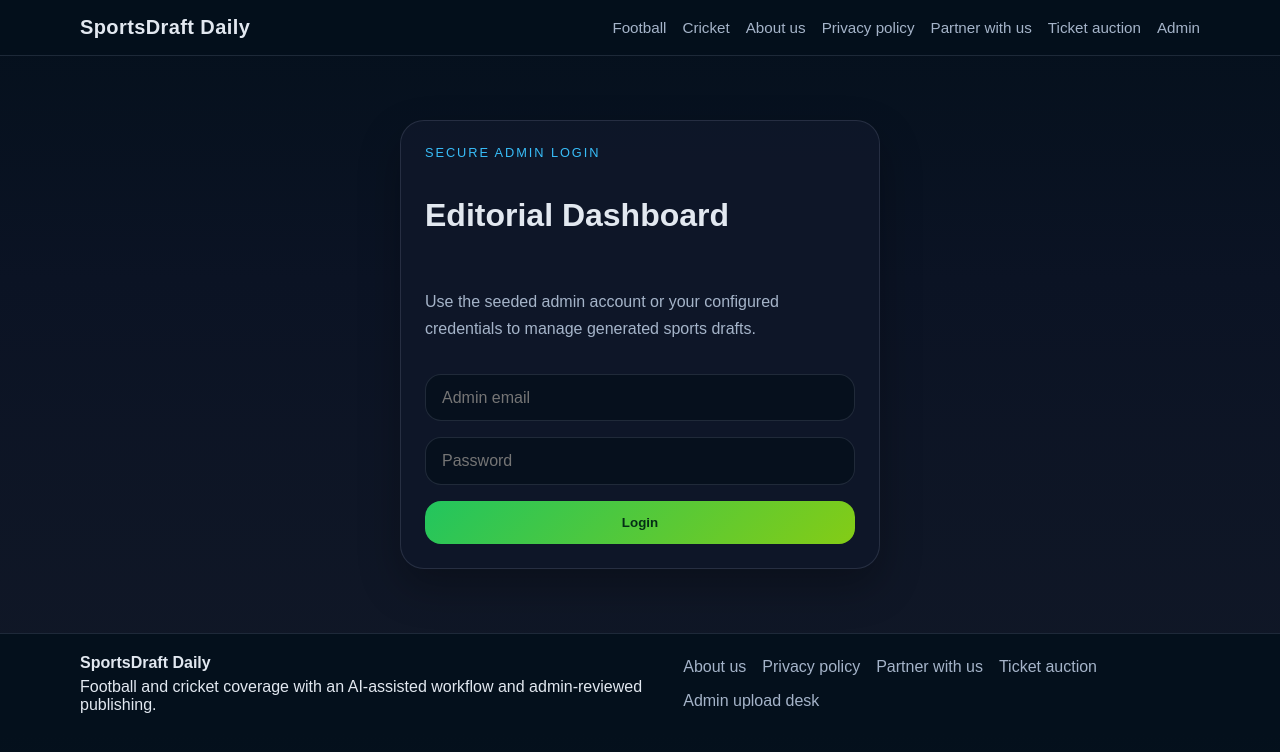
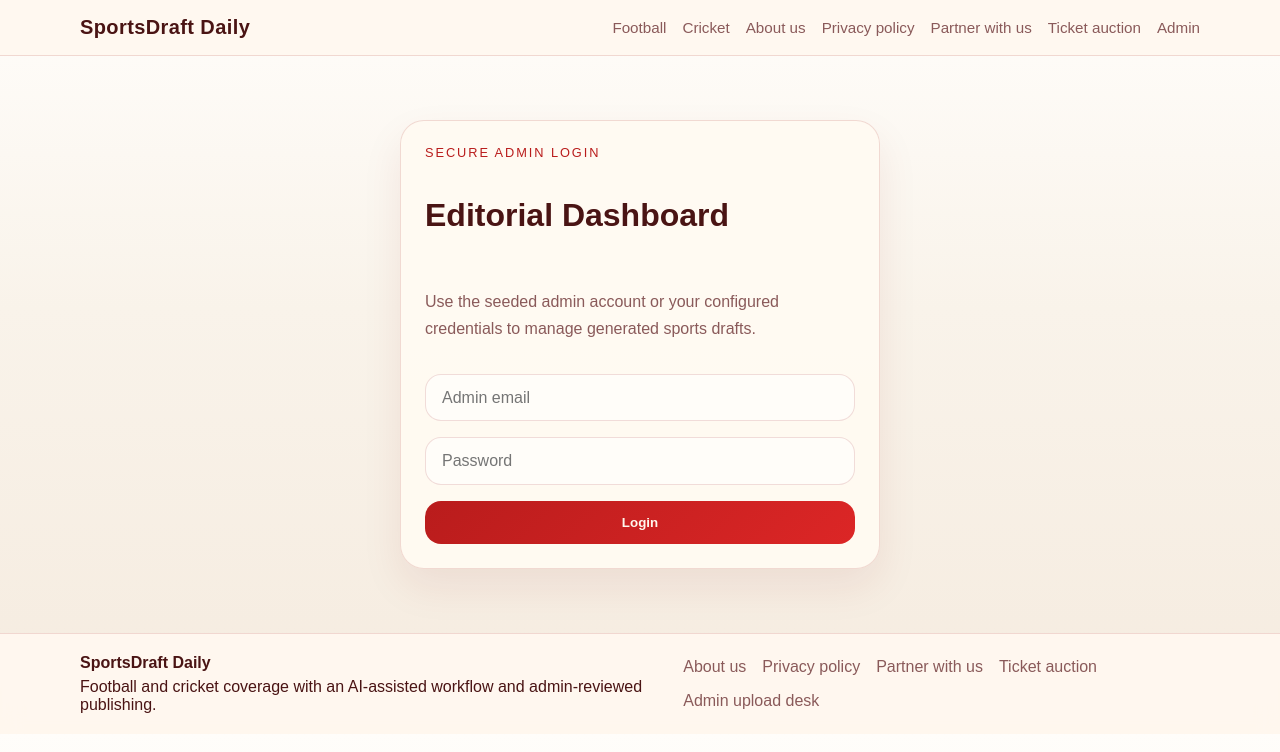
Before and after one commit to rajputram1240/cricBlog, a Next.js app: page /admin/login in a window 1280 px wide. Shown: the top 752 px of the page. Built offline with nearby package versions, Linux system fonts and the light colour scheme.

Commit message:
Update site theme to creamy red palette

```diff
--- a/app/globals.css
+++ b/app/globals.css
@@ -1,39 +1,39 @@
 :root {
-  color-scheme: dark;
-  --bg: #06121f;
-  --panel: #0f172a;
-  --panel-2: #111827;
-  --text: #e2e8f0;
-  --muted: #a5b4c9;
-  --line: rgba(148, 163, 184, 0.18);
-  --accent: #22c55e;
-  --accent-2: #f59e0b;
-  --accent-3: #38bdf8;
-  --success: #10b981;
-  --danger: #f43f5e;
+  color-scheme: light;
+  --bg: #f9f3ea;
+  --panel: #fffaf2;
+  --panel-2: #fff4e8;
+  --text: #4a1414;
+  --muted: #8a5a5a;
+  --line: rgba(154, 26, 26, 0.14);
+  --accent: #b91c1c;
+  --accent-2: #dc2626;
+  --accent-3: #ef4444;
+  --success: #15803d;
+  --danger: #b91c1c;
 }
 * { box-sizing: border-box; }
-html, body { margin: 0; padding: 0; background: linear-gradient(180deg, #04101c, #0b1324 38%, #111827); color: var(--text); font-family: Arial, Helvetica, sans-serif; }
+html, body { margin: 0; padding: 0; background: linear-gradient(180deg, #fffdfa, #f9f3ea 42%, #f5ebdf); color: var(--text); font-family: Arial, Helvetica, sans-serif; }
 a { color: inherit; text-decoration: none; }
 img { max-width: 100%; display: block; }
 .shell { width: min(1120px, calc(100% - 2rem)); margin: 0 auto; }
-.site-header, .site-footer { border-color: var(--line); background: rgba(4, 16, 28, 0.9); backdrop-filter: blur(10px); }
+.site-header, .site-footer { border-color: var(--line); background: rgba(255, 248, 240, 0.94); backdrop-filter: blur(10px); }
 .site-header { border-bottom: 1px solid var(--line); position: sticky; top: 0; z-index: 20; }
 .site-footer { border-top: 1px solid var(--line); margin-top: 3rem; }
 .header-row { display: flex; align-items: center; justify-content: space-between; padding: 1rem 0; gap: 1rem; }
 .footer-copy { display: grid; gap: 0.35rem; }
 .brand { font-weight: 900; font-size: 1.25rem; letter-spacing: 0.02em; }
 .nav-links { display: flex; gap: 1rem; color: var(--muted); font-size: 0.95rem; flex-wrap: wrap; }
-.nav-links a:hover, .footer-links a:hover, .text-link:hover { color: white; }
+.nav-links a:hover, .footer-links a:hover, .text-link:hover { color: var(--accent); }
 .hero-shell { position: relative; overflow: hidden; }
 .sports-hero-shell::before {
   content: '';
   position: absolute;
   inset: 0;
   background:
-    radial-gradient(circle at 12% 18%, rgba(34, 197, 94, 0.2), transparent 24%),
-    radial-gradient(circle at 86% 16%, rgba(245, 158, 11, 0.18), transparent 24%),
-    linear-gradient(135deg, rgba(56, 189, 248, 0.12), transparent 42%);
+    radial-gradient(circle at 12% 18%, rgba(220, 38, 38, 0.12), transparent 24%),
+    radial-gradient(circle at 86% 16%, rgba(185, 28, 28, 0.1), transparent 24%),
+    linear-gradient(135deg, rgba(239, 68, 68, 0.08), transparent 42%);
   pointer-events: none;
 }
 .hero-landing { display: grid; gap: 2rem; padding-top: 4rem; }
@@ -47,9 +47,9 @@ img { max-width: 100%; display: block; }
   gap: 0.5rem;
   padding: 0.45rem 0.85rem;
   border-radius: 999px;
-  background: rgba(34, 197, 94, 0.14);
-  color: #bbf7d0;
-  border: 1px solid rgba(34, 197, 94, 0.35);
+  background: rgba(220, 38, 38, 0.08);
+  color: var(--accent);
+  border: 1px solid rgba(220, 38, 38, 0.2);
   font-size: 0.85rem;
   font-weight: 700;
 }
@@ -58,19 +58,19 @@ img { max-width: 100%; display: block; }
 .utility-chip {
   padding: 0.7rem 0.95rem;
   border-radius: 999px;
-  background: rgba(15, 23, 42, 0.78);
-  border: 1px solid rgba(56, 189, 248, 0.24);
-  color: #dbeafe;
+  background: rgba(255, 245, 238, 0.9);
+  border: 1px solid rgba(220, 38, 38, 0.16);
+  color: #7f1d1d;
   font-size: 0.9rem;
 }
-.hero-scoreboard { position: relative; border: 1px solid rgba(245, 158, 11, 0.18); }
+.hero-scoreboard { position: relative; border: 1px solid rgba(220, 38, 38, 0.18); }
 .scoreboard-body { gap: 1.25rem; }
 .scoreboard-top { display: flex; align-items: center; justify-content: space-between; gap: 1rem; }
 .scoreboard-tag {
   padding: 0.4rem 0.8rem;
   border-radius: 999px;
-  background: rgba(56, 189, 248, 0.16);
-  color: #bae6fd;
+  background: rgba(220, 38, 38, 0.1);
+  color: var(--accent);
   font-size: 0.82rem;
   font-weight: 700;
 }
@@ -82,18 +82,18 @@ img { max-width: 100%; display: block; }
   gap: 1rem;
   padding: 1rem;
   border-radius: 20px;
-  border: 1px solid rgba(148, 163, 184, 0.14);
+  border: 1px solid rgba(154, 26, 26, 0.12);
 }
 .score-line span:last-child { font-size: 1.35rem; font-weight: 900; }
-.football-line { background: linear-gradient(90deg, rgba(34, 197, 94, 0.12), rgba(15, 23, 42, 0.6)); }
-.cricket-line { background: linear-gradient(90deg, rgba(245, 158, 11, 0.14), rgba(15, 23, 42, 0.6)); }
+.football-line { background: linear-gradient(90deg, rgba(254, 226, 226, 0.9), rgba(255, 250, 242, 0.95)); }
+.cricket-line { background: linear-gradient(90deg, rgba(254, 242, 242, 0.92), rgba(255, 244, 232, 0.98)); }
 .feature-title { font-size: clamp(1.6rem, 2vw, 2.4rem); margin: 0; line-height: 1.2; }
 .feature-list { display: grid; gap: 1rem; }
 .highlights-grid, .fan-zone-grid { display: grid; gap: 1.25rem; grid-template-columns: repeat(3, minmax(0, 1fr)); }
 .fan-zone-grid { grid-template-columns: repeat(2, minmax(0, 1fr)); }
 .sports-panel {
-  background: linear-gradient(180deg, rgba(15, 23, 42, 0.84), rgba(17, 24, 39, 0.72));
-  border-color: rgba(56, 189, 248, 0.16);
+  background: linear-gradient(180deg, rgba(255, 250, 242, 0.98), rgba(255, 244, 232, 0.94));
+  border-color: rgba(220, 38, 38, 0.12);
 }
 .feature-card h3, .info-card h2, .fan-zone-card h2 { margin: 0; }
 .info-grid { display: grid; gap: 1.25rem; grid-template-columns: repeat(3, minmax(0, 1fr)); }
@@ -107,30 +107,30 @@ img { max-width: 100%; display: block; }
 .hero { gap: 1.5rem; padding: 2rem 0 1rem; }
 .hero h1 { font-size: clamp(2.4rem, 5vw, 4.5rem); margin: 0; line-height: 1.03; }
 .hero p { max-width: 760px; color: var(--muted); line-height: 1.7; font-size: 1.05rem; }
-.card { background: rgba(15, 23, 42, 0.88); border: 1px solid var(--line); border-radius: 24px; overflow: hidden; box-shadow: 0 18px 42px rgba(0,0,0,0.28); }
+.card { background: rgba(255, 250, 242, 0.96); border: 1px solid var(--line); border-radius: 24px; overflow: hidden; box-shadow: 0 18px 42px rgba(127, 29, 29, 0.08); }
 .card-body { padding: 1.25rem; display: grid; gap: 1rem; }
 .grid-3 { display: grid; gap: 1.25rem; grid-template-columns: repeat(3, minmax(0, 1fr)); }
 .grid-2 { display: grid; gap: 1.25rem; grid-template-columns: repeat(2, minmax(0, 1fr)); }
 .blog-card { transition: transform 0.18s ease, box-shadow 0.18s ease, border-color 0.18s ease; }
-.blog-card:hover { transform: translateY(-4px); box-shadow: 0 20px 48px rgba(0, 0, 0, 0.34); border-color: rgba(34, 197, 94, 0.28); }
+.blog-card:hover { transform: translateY(-4px); box-shadow: 0 20px 48px rgba(127, 29, 29, 0.14); border-color: rgba(220, 38, 38, 0.28); }
 .blog-card-image { width: 100%; height: 240px; object-fit: cover; }
 .blog-card-title { font-size: 1.5rem; margin: 0 0 0.75rem; }
 .eyebrow-row, .meta-row { display: flex; gap: 0.6rem; align-items: center; flex-wrap: wrap; color: var(--muted); font-size: 0.85rem; }
-.eyebrow-row { text-transform: uppercase; letter-spacing: 0.12em; color: var(--accent-3); }
+.eyebrow-row { text-transform: uppercase; letter-spacing: 0.12em; color: var(--accent); }
 .muted-text { color: var(--muted); line-height: 1.7; }
 .text-link { color: var(--accent); font-weight: 700; }
-.filter-grid, .admin-form-grid { display: grid; gap: 1rem; grid-template-columns: repeat(4, minmax(0, 1fr)); padding: 1.25rem; background: rgba(15, 23, 42, 0.82); border: 1px solid rgba(56, 189, 248, 0.14); border-radius: 24px; }
-.input, textarea, select { width: 100%; background: #06101d; border: 1px solid var(--line); color: var(--text); padding: 0.85rem 1rem; border-radius: 16px; font: inherit; }
+.filter-grid, .admin-form-grid { display: grid; gap: 1rem; grid-template-columns: repeat(4, minmax(0, 1fr)); padding: 1.25rem; background: rgba(255, 248, 240, 0.96); border: 1px solid rgba(220, 38, 38, 0.12); border-radius: 24px; }
+.input, textarea, select { width: 100%; background: #fffdf9; border: 1px solid var(--line); color: var(--text); padding: 0.85rem 1rem; border-radius: 16px; font: inherit; }
 textarea { min-height: 140px; resize: vertical; }
 .button { border: none; border-radius: 16px; padding: 0.9rem 1.2rem; font-weight: 700; cursor: pointer; transition: transform 0.18s ease, opacity 0.18s ease; }
 .button:hover { transform: translateY(-1px); }
-.button-primary { background: linear-gradient(135deg, var(--accent), #84cc16); color: #052e16; }
-.button-secondary { background: #162235; color: var(--text); border: 1px solid rgba(56, 189, 248, 0.18); }
+.button-primary { background: linear-gradient(135deg, var(--accent), var(--accent-2)); color: #fff7ed; }
+.button-secondary { background: #fff7ed; color: var(--accent); border: 1px solid rgba(220, 38, 38, 0.16); }
 .button-success { background: var(--success); color: white; }
 .button-danger { background: var(--danger); color: white; }
-.panel { background: rgba(15, 23, 42, 0.65); border: 1px solid var(--line); border-radius: 24px; padding: 1.25rem; }
+.panel { background: rgba(255, 250, 242, 0.9); border: 1px solid var(--line); border-radius: 24px; padding: 1.25rem; }
 .stats-grid { display: grid; grid-template-columns: repeat(6, minmax(0, 1fr)); gap: 1rem; }
-.stat-card { padding: 1rem; border-radius: 20px; background: rgba(30, 41, 59, 0.7); border: 1px solid var(--line); }
+.stat-card { padding: 1rem; border-radius: 20px; background: rgba(255, 244, 232, 0.9); border: 1px solid var(--line); }
 .stat-label { color: var(--muted); font-size: 0.85rem; }
 .stat-value { font-size: 1.8rem; font-weight: 800; margin-top: 0.25rem; }
 .table-wrap { overflow-x: auto; }
@@ -142,17 +142,17 @@ th, td { padding: 0.9rem 0.75rem; text-align: left; border-bottom: 1px solid var
 .badge-approved { background: rgba(16,185,129,0.22); color: #a7f3d0; }
 .badge-published { background: rgba(56,189,248,0.22); color: #bae6fd; }
 .badge-rejected { background: rgba(244,63,94,0.22); color: #fecdd3; }
-.article { background: rgba(15,23,42,0.8); border: 1px solid var(--line); border-radius: 28px; overflow: hidden; }
+.article { background: rgba(255,250,242,0.96); border: 1px solid var(--line); border-radius: 28px; overflow: hidden; }
 .article-content { padding: 1.5rem; }
 .article-content h1, .article-content h2, .article-content h3 { line-height: 1.2; }
-.article-content p { color: #cbd5e1; line-height: 1.8; }
-.kicker { color: var(--accent-3); text-transform: uppercase; letter-spacing: 0.15em; font-size: 0.8rem; }
+.article-content p { color: #6b3f3f; line-height: 1.8; }
+.kicker { color: var(--accent); text-transform: uppercase; letter-spacing: 0.15em; font-size: 0.8rem; }
 .split { display: grid; gap: 1.5rem; grid-template-columns: 2fr 1fr; }
 .empty-state { padding: 2rem; text-align: center; color: var(--muted); }
 .login-card { width: min(480px, calc(100% - 2rem)); margin: 4rem auto; padding: 1.5rem; }
 .form-stack { display: grid; gap: 1rem; }
 .inline-actions { display: flex; gap: 0.75rem; flex-wrap: wrap; align-items: center; }
-.markdown-preview { white-space: pre-wrap; line-height: 1.8; color: #cbd5e1; }
+.markdown-preview { white-space: pre-wrap; line-height: 1.8; color: #6b3f3f; }
 @media (max-width: 960px) {
   .grid-3, .stats-grid, .split, .grid-2, .filter-grid, .admin-form-grid, .sports-hero-grid, .highlights-grid, .info-grid, .fan-zone-grid, .content-admin-grid { grid-template-columns: 1fr; }
   .header-row, .footer-layout, .section-heading, .scoreboard-top, .admin-hero { flex-direction: column; align-items: flex-start; }
@@ -180,7 +180,7 @@ th, td { padding: 0.9rem 0.75rem; text-align: left; border-bottom: 1px solid var
   grid-template-columns: repeat(3, minmax(0, 1fr));
 }
 .content-editor-card {
-  background: rgba(6, 18, 31, 0.72);
+  background: rgba(255, 244, 232, 0.9);
 }
 .info-page {
   min-height: calc(100vh - 220px);
@@ -197,12 +197,12 @@ th, td { padding: 0.9rem 0.75rem; text-align: left; border-bottom: 1px solid var
   font-size: clamp(2rem, 4vw, 3.25rem);
 }
 .info-page-lead {
-  color: #dbeafe;
+  color: #6b3f3f;
   font-size: 1.1rem;
   line-height: 1.8;
 }
 .info-page-body p {
-  color: #cbd5e1;
+  color: #6b3f3f;
   line-height: 1.9;
   font-size: 1.02rem;
 }
@@ -218,11 +218,11 @@ th, td { padding: 0.9rem 0.75rem; text-align: left; border-bottom: 1px solid var
 .ticket-price-box { min-width: 110px; text-align: right; }
 .ticket-price-box strong { display: block; font-size: 1.8rem; }
 .ticket-meta-grid { display: grid; gap: 1rem; grid-template-columns: repeat(2, minmax(0, 1fr)); }
-.subtle-panel { background: rgba(6, 16, 29, 0.68); }
+.subtle-panel { background: rgba(255, 247, 237, 0.92); }
 .ticket-bids { display: grid; gap: 0.85rem; }
 .bid-row { display: flex; justify-content: space-between; gap: 1rem; padding: 1rem; border: 1px solid var(--line); border-radius: 18px; align-items: start; }
 .bid-form { border-top: 1px solid var(--line); padding-top: 1rem; }
-.notice-banner { border: 1px solid rgba(245, 158, 11, 0.28); background: rgba(245, 158, 11, 0.12); color: #fde68a; padding: 0.9rem 1rem; border-radius: 16px; }
+.notice-banner { border: 1px solid rgba(220, 38, 38, 0.18); background: rgba(254, 242, 242, 0.9); color: #991b1b; padding: 0.9rem 1rem; border-radius: 16px; }
 .reward-input { max-width: 320px; }
 @media (max-width: 960px) {
   .ticket-hero, .ticket-meta-grid { grid-template-columns: 1fr; }
```
